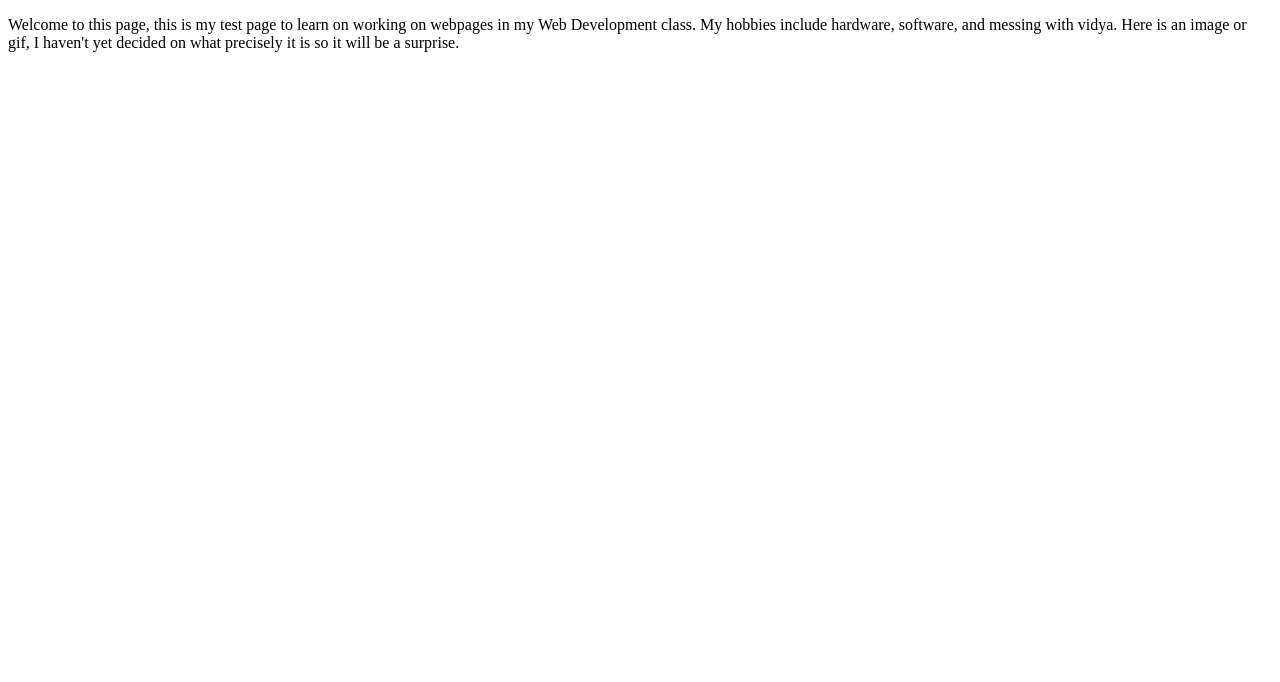
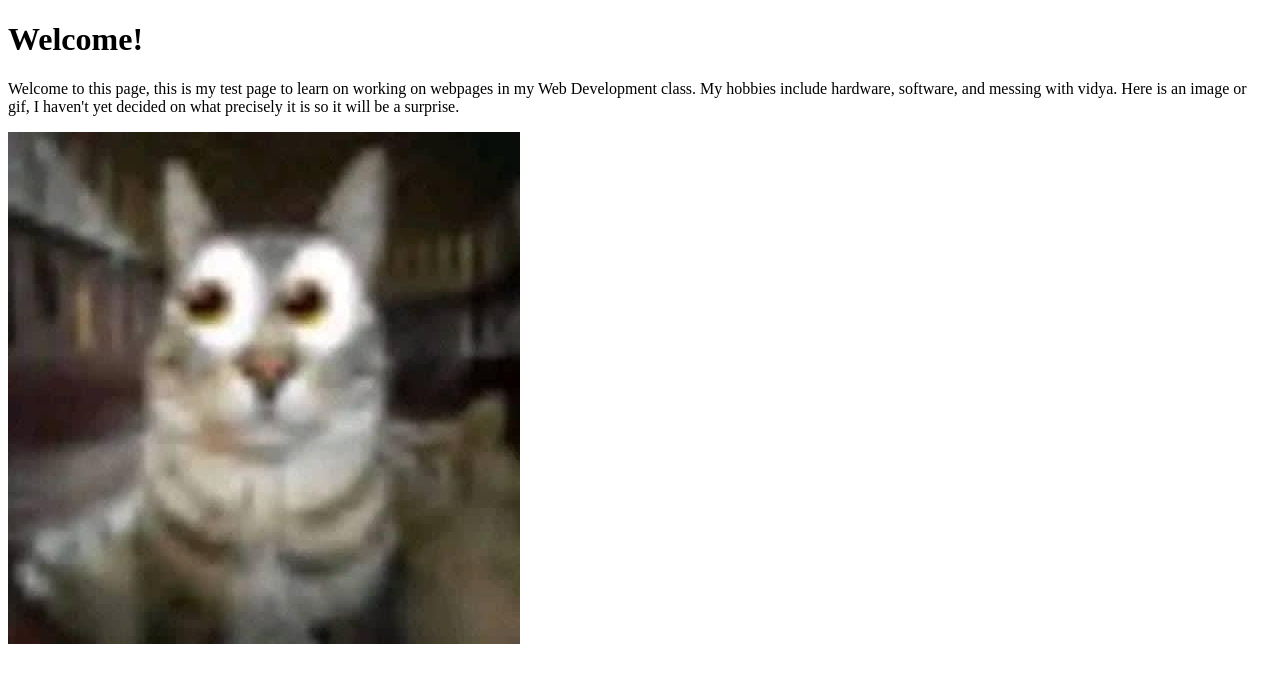
Before and after one commit to Memix1984/jellis.github.io, a plain HTML site: page index.html in a window 1280 px wide. Drawn offline with Linux system fonts and the light colour scheme.

Commit message:
Finally got it working

```diff
--- a/index.html
+++ b/index.html
@@ -5,11 +5,12 @@
 <head>
 </head>
 <body>
-  <h1="Welcome!"></h1>
+  <!--Keep in mind, the heading has no quotations, it is entered as is between the heading dividers-->
+  <h1>Welcome!</h1>
   <!-- This is the basic paragraph of the page -->
 <p>Welcome to this page, this is my test page to learn on working on webpages in my Web Development class. My hobbies include hardware, software, and messing with vidya. Here is an image or gif, I haven't yet decided on what precisely it is so it will be a surprise.</p>
   <!--This part shows the image after the paragraph, and has 'alt' in case the image fails to load. -->
-  <img src=Images/"Cat looking.jpg" alt="This should be a cat looking towards the side, if it loaded improperly as signified by the alt sign in this image component>
+  <img src="Images/Cat looking.jpg" alt="This should be a cat looking towards the side, if it loaded improperly as signified by the alt sign in this image component"/>
 </body>
   <!-- This is where the end of the page is -->
 </html>
```
